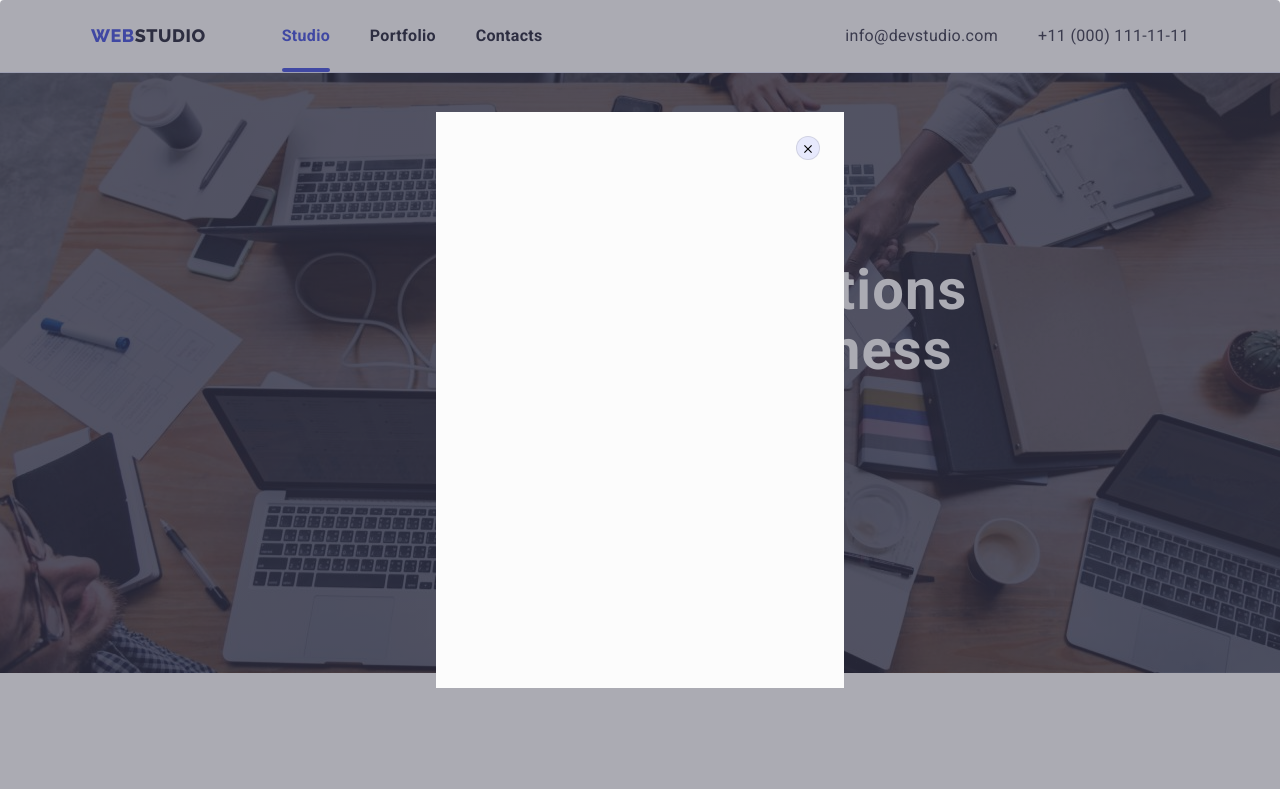
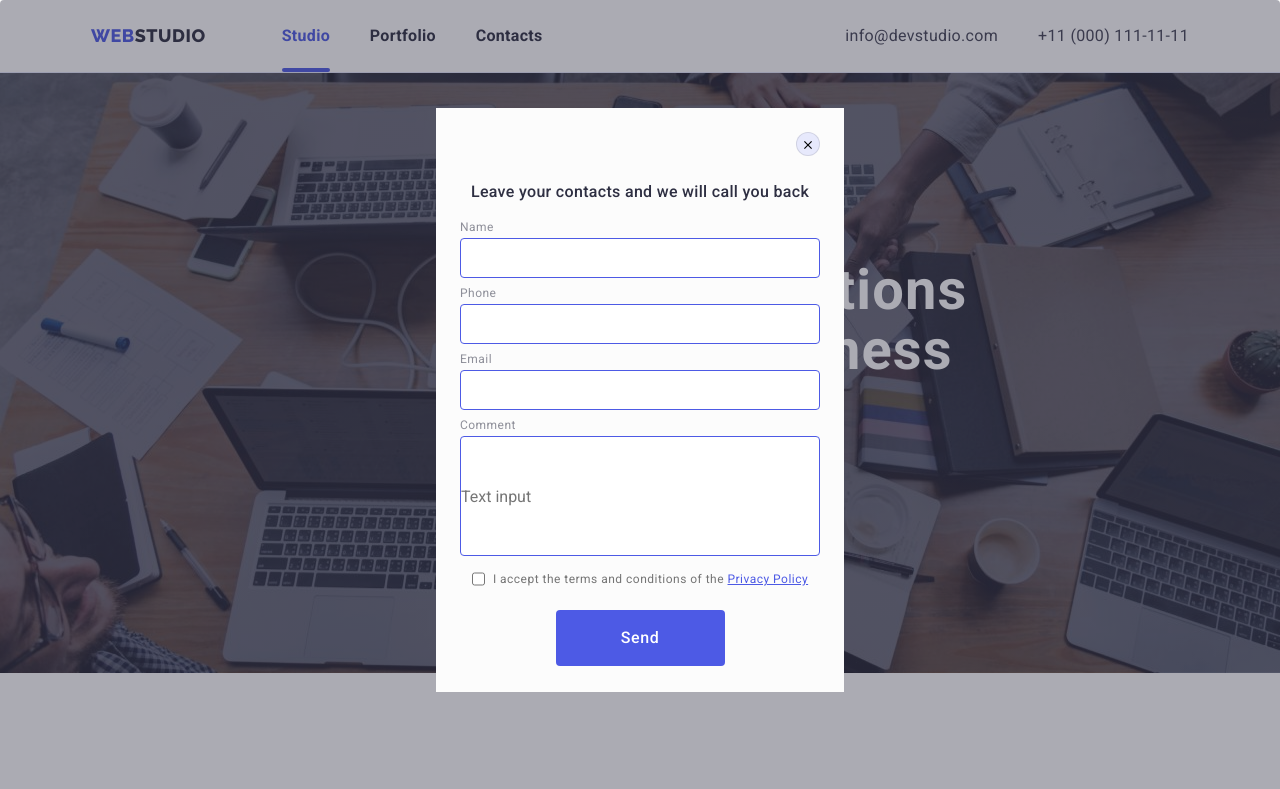
Before and after one commit to andrey0629/goit-markup-hw-06, a plain HTML site: page index.html in a window 1280 px wide. Both pictures are taken after a click on the button "Order Service". Shown: the top 789 px of the page. Drawn offline with nearby package versions, Linux system fonts and the light colour scheme.

Commit message:
HW-06, 1-я версия формы + анимация

```diff
--- a/css/styles.css
+++ b/css/styles.css
@@ -308,7 +308,7 @@ img {
     width: 100%;
     height: 100%;
     max-width: 408px;
-    max-height: 576px;
+    max-height: 584px;
     background: #FCFCFC;
     top: 50%;
     left: 50%;
@@ -350,6 +350,91 @@ img {
     fill: var(--background-color);
 }
 
+                                    /*----Form----*/
+
+.form-ul {
+    margin-top: 0;
+    width: 360px;
+    height: 336px;
+}
+
+.form-li {
+    display: flex;
+    flex-direction: column;
+    width: 100%;
+    margin-left: auto;
+    margin-right: auto;
+    width: 408px;
+}
+
+.form-titel {
+    font-weight: 500;
+    font-size: 16px;
+    line-height: 1.5;
+    text-align: center;
+    letter-spacing: 0.02em;
+    color: var(--dark-color);
+    padding-top: 72px;
+    padding-bottom: 16px;
+}
+
+.label {
+    font-style: normal;
+    font-weight: 400;
+    font-size: 12px;
+    line-height: 1.17;
+    letter-spacing: 0.04em;
+    color: var(--subtle-text-color);
+    padding-left: 24px;
+    margin-bottom: 4px;
+}
+
+.input {
+    width: 360px;
+    height: 40px;
+    box-sizing: border-box;
+    border-color: var(--button-order-defauit);
+    border: 1px solid #4D5AE5;
+    border-radius: 4px;
+    margin-left: auto;
+    margin-right: auto;
+    margin-bottom: 8px;
+}
+
+.input.comment {
+    height: 120px;
+    margin-bottom: 0;
+}
+
+.form-policy {
+    display: flex;
+    justify-content: center;
+    margin-top: 16px;
+    margin-bottom: 24px;
+}
+
+.p-policy {
+    font-size: 12px;
+    line-height: 1.17;
+    letter-spacing: 0.04em;
+    color: #757575;
+    padding-left: 8px;
+}
+
+.a-policy {
+    color: var(--button-order-defauit);
+}
+
+.signup_form .button-order {
+    margin-bottom: 24px;
+    display: flex;
+    justify-content: center;
+    align-items: center;
+    text-align: center;
+    margin-left: auto;
+    margin-right: auto;
+    margin-top: 0;
+}
 
 /*sections*/
 .section-titel {
--- a/index.html
+++ b/index.html
@@ -8,6 +8,7 @@
     <link rel="preconnect" href="https://fonts.gstatic.com" crossorigin>
     <link href="https://fonts.googleapis.com/css2?family=Raleway:wght@800&family=Roboto:wght@400;500;700;900&display=swap" rel="stylesheet">
     <link rel="stylesheet" href="https://github.com/sindresorhus/modern-normalize/blob/main/modern-normalize.css">
+    <link href="https://unpkg.com/aos@2.3.1/dist/aos.css" rel="stylesheet">
     <link rel="stylesheet" href="./css/styles.css">
 
     <title>WEB STUDIO</title>
@@ -44,7 +45,8 @@
         <!-- Заголовок -->
         <section class="section-order-service section">
             <div class="container">
-                <h1 class="order-titel">Effective Solutions <br/> for Your Business</h1>
+                <h1 data-aos="fade-in" data-aos-duration="3000" data-aos-once="false" class="order-titel">Effective Solutions <br /> for Your Business</h1>
+                <!-- <h1 class="order-titel">Effective Solutions <br/> for Your Business</h1> -->
                 <button type="button" class="button-order" data-modal-open>Order Service</button>
             </div>
         </section>
@@ -156,7 +158,7 @@
             <div class="container">
                 <h2 class="section-titel">Our Team</h2>
                 <ul class="our-team-links">
-                    <li class="our-team-li">
+                    <li data-aos="flip-left" data-aos-duration="2000" data-aos-once="false" class="our-team-li">
                         <!--<a class="our-team-link" href="#">-->
                             <img src="./images/team01.jpg" alt="Our Product Designer" width="264" height="260">
                             <div class="our-team-text">
@@ -195,7 +197,7 @@
                         </div>
                         <!--</a>-->
                     </li>
-                    <li class="our-team-li">
+                    <li data-aos="flip-left" data-aos-duration="2000" data-aos-once="false" class="our-team-li">
                         <img src="./images/team02.jpg" alt="Our Frontend Developer" width="264" height="260">
                             <div class="our-team-text">
                                 <h3 class="our-team-name">Tom Ford</h3>
@@ -232,7 +234,7 @@
                                 </ul>
                             </div>
                     </li>
-                    <li class="our-team-li">
+                    <li data-aos="flip-left" data-aos-duration="2000" data-aos-once="false" class="our-team-li">
                             <img src="./images/team03.jpg" alt="Our Marketing" width="264" height="260">
                             <div class="our-team-text">
                                 <h3 class="our-team-name">Camila Garcia</h3>
@@ -269,7 +271,7 @@
                                 </ul>
                             </div>
                     </li>
-                    <li class="our-team-li">
+                    <li data-aos="flip-left" data-aos-duration="2000" data-aos-once="false" class="our-team-li">
                             <img src="./images/team04.jpg" alt="Our UI Designer" width="264" height="260">
                             <div class="our-team-text">
                                 <h3 class="our-team-name">Daniel Wilson</h3>
@@ -370,8 +372,45 @@
                     <svg class="icon-close">
                         <use href="./images/icons.svg#icon-close"></use>
                     </svg>
+                </button>
 
-                </button>
+            <h3 class="form-titel">Leave your contacts and we will call you back</h3>
+
+            <form class="signup_form" name="signup_form" autocomplete="on" novalidate>
+                <ul class="form-ul">
+                    <li class="form-li">
+                        <label class="label" for="name">Name</label>
+                            <input class="input" type="name" name="name" />
+                    </li>
+                    <li class="form-li">
+                        <label class="label" for="tel">Phone</label>
+                            <input class="input" type="tel" name="tel" />
+                    </li>
+                    <li class="form-li">
+                        <label class="label" for="email">Email</label>
+                            <input class="input" type="email" name="email" />
+                    </li>
+                    <li class="form-li">
+                        <label class="label" for="comment">Comment</label>
+                            <input class="input comment" type="comment" name="comment" placeholder="Text input"/>
+                    </li>
+                </ul>
+
+                <div class="form-policy">
+                    <input type="checkbox" name="Policy" id="Policy"/>
+                <label for="policy" class="p-policy">I accept the terms and conditions of the
+                    <span>
+                        <a class="a-policy" href="#">Privacy Policy</a>
+                    </span>
+                </label>
+                </div>
+
+
+
+
+    <button class="button-order" type="submit">Send</button>
+</form>
+
             </div>
         </div>
 
@@ -421,9 +460,24 @@
                 </li>
             </ul>
         </div>
+        <form name="signup_form" autocomplete="on" novalidate>
+            <label>
+                Email
+                <input type="email" name="email" />
+            </label>
+
+            <label>
+                Password
+                <input type="password" name="password" />
+            </label>
+
+            <button type="submit">Submit</button>
+        </form>
     </footer>
 
     <script src="./js/modal.js"></script>
+    <script src="https://unpkg.com/aos@2.3.1/dist/aos.js"></script>
+    <script>AOS.init();</script>
 
 </body>
 
```
